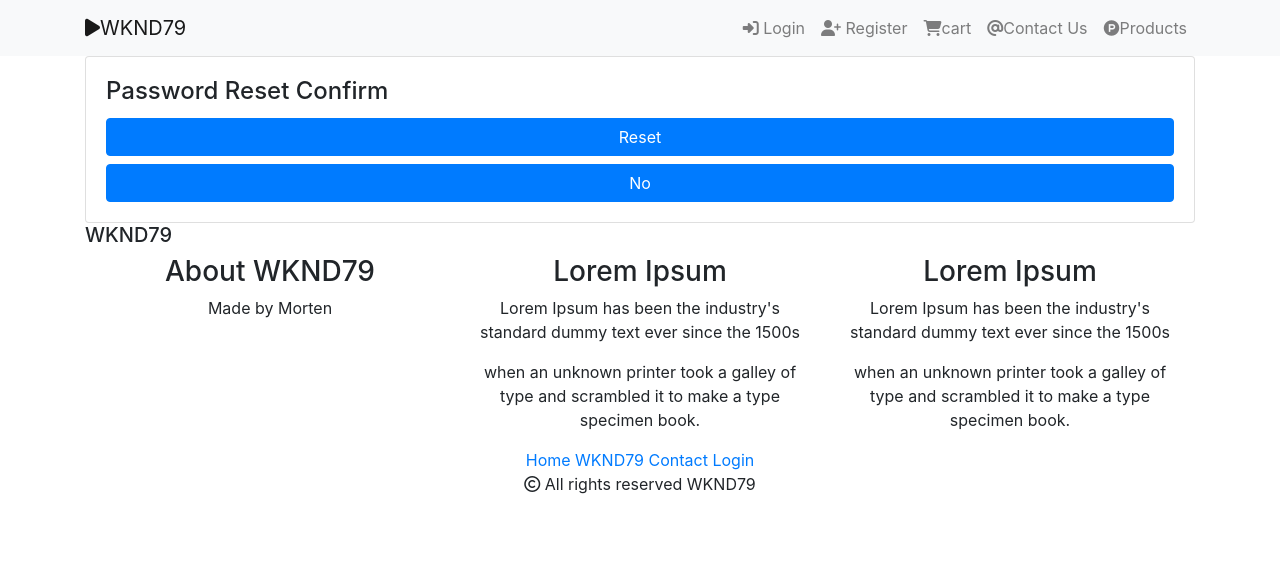
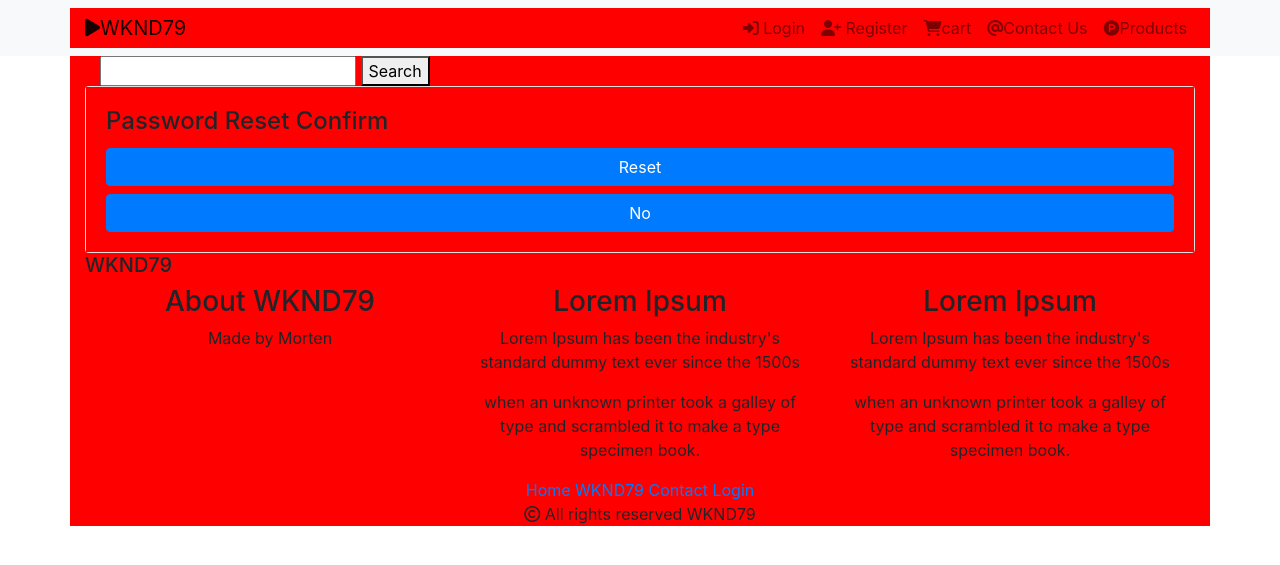
Before and after one commit to weekend79/Account-app, a Django app: page /accounts/reset/1/1/ in a window 1280 px wide. Shown: the top 565 px of the page. Run offline with Django 3.2, Linux system fonts and the light colour scheme; some libraries are stand-ins or nearby versions.

Commit message:
added font-awesome and css link to the head

```diff
--- a/templates/base.html
+++ b/templates/base.html
@@ -1,4 +1,4 @@
-
+{% load static %}
 <!DOCTYPE html>
 <html lang="en">
 <head>
@@ -6,6 +6,8 @@
     <meta name="viewport" content="width=device-width, initial-scale=1.0">
     <title>My Accounts App</title>
     <link rel="stylesheet" href="https://stackpath.bootstrapcdn.com/bootstrap/4.5.2/css/bootstrap.min.css" integrity="sha384-JcKb8q3iqJ61gNV9KGb8thSsNjpSL0n8PARn9HuZOnIxN0hoP+VmmDGMN5t9UJ0Z" crossorigin="anonymous">
+    <link rel="stylesheet" href="{% static 'font-awesome/css/font-awesome.min.css' %}">
+    <link rel="stylesheet" href="{% static 'css/custom.css' %}">
     <script src="https://kit.fontawesome.com/acd5b259cd.js" crossorigin="anonymous"></script>
     <script src="https://cdnjs.cloudflare.com/ajax/libs/jquery/3.2.1/jquery.min.js"></script>
     {% block head_js %}
@@ -52,9 +54,18 @@
             </div>
         </div>
     {% endif %}
+    <div class="container">
+        <div class="dispaly">
+            <form method="get" action="{% url 'search' %}">
+                <input type="text" name="q">
+                <button type="submit">Search</button>
+            </form>
+        </div>
+
+    </div>
     {% block main %}
     {% endblock %}
-<footer>
+    <footer>
 
     <div class="row">
       <div class="col-12">
```
